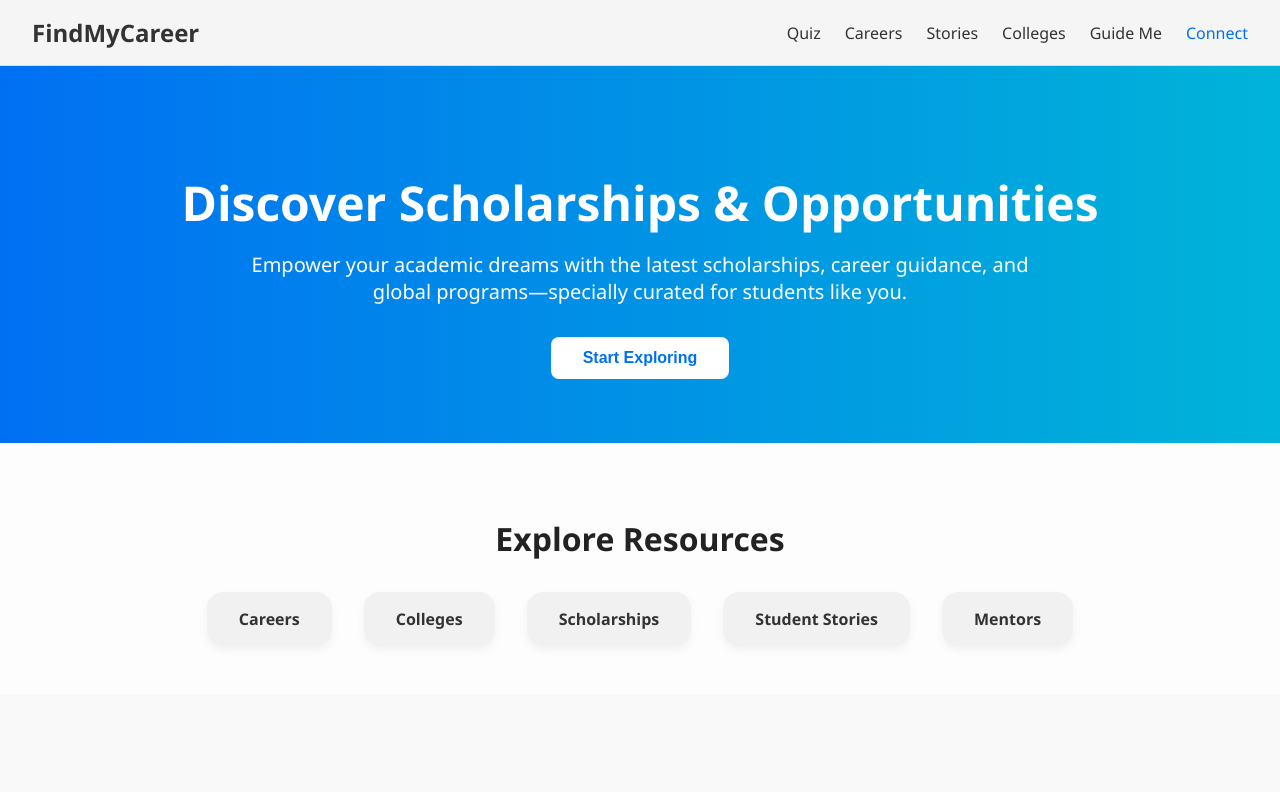
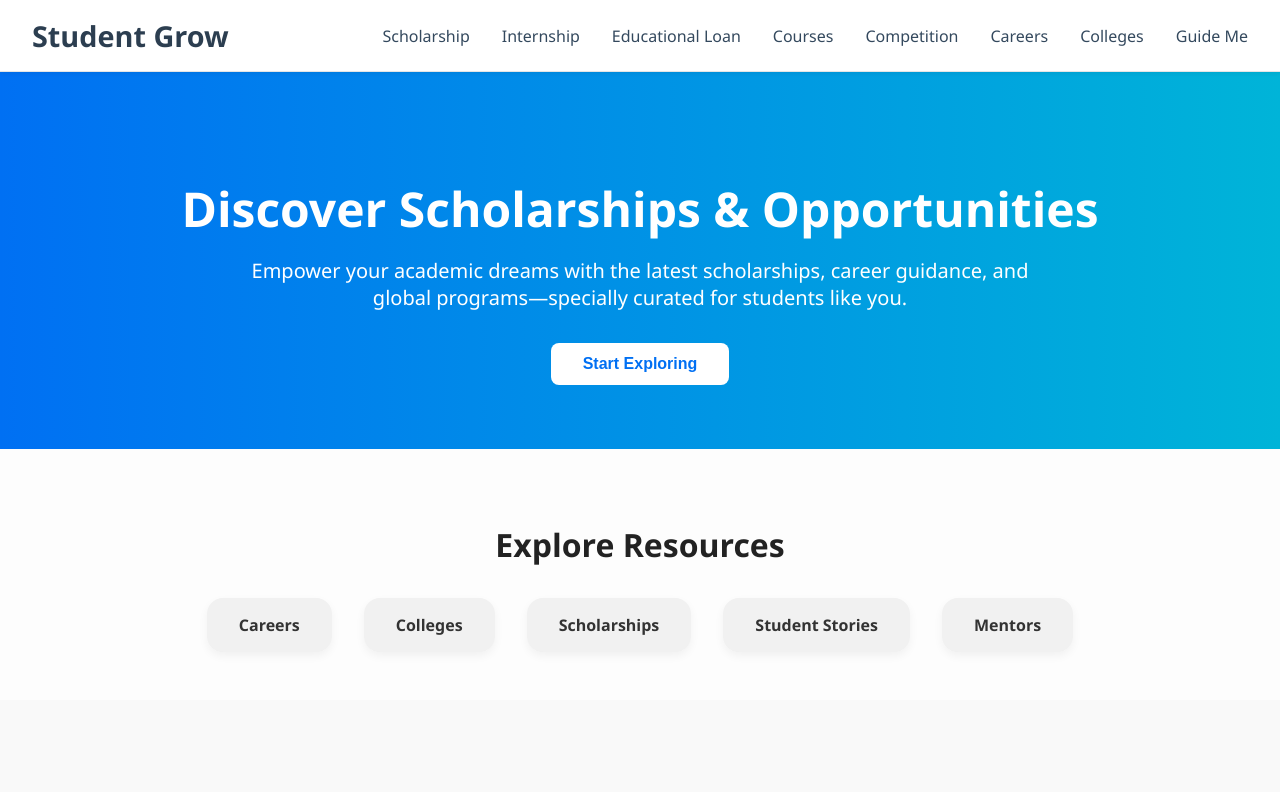
Before and after one commit to z9xqv7mkt3wl8psa/findmycareer, a Next.js app: page / in a window 1280 px wide. Shown: the top 792 px of the page. Built offline with nearby package versions, Linux system fonts and the light colour scheme.

Commit message:
Update Navbar.tsx

```diff
--- a/src/components/Navbar.tsx
+++ b/src/components/Navbar.tsx
@@ -1,30 +1,190 @@
 import Link from 'next/link';
+import { useState } from 'react';
 
 export default function Navbar() {
+  const [hovered, setHovered] = useState<string | null>(null);
+  const [submenuVisible, setSubmenuVisible] = useState<string | null>(null);
+
+  const navItems = [
+    {
+      label: 'Scholarship',
+      path: '/scholarship',
+      subItems: [
+        'Top Scholarship for Class 10',
+        'Top Scholarship for Class 11',
+        'Top Scholarship for Class 12',
+        'Top Scholarship for ITI',
+        'Top Scholarship for Diploma',
+        'Top Scholarship for Bachelors',
+        'Top Scholarship for Engineering',
+        'Top Scholarship for Medical',
+        'Top Scholarship for Masters',
+        'Top Scholarship for Professional Course',
+        'Top Scholarship for PhD',
+        'Top Scholarship for Post Doctoral',
+        'Top Abroad Scholarships'
+      ].map(title => ({
+        label: title,
+        path: `/scholarship/${title.toLowerCase().replace(/\s+/g, '-')}`
+      }))
+    },
+    {
+      label: 'Internship',
+      path: '/internship',
+      subItems: [
+        'Top Internships for Engineering',
+        'Top Internships for Bachelors',
+        'Top Internships for Masters',
+      ].map(title => ({
+        label: title,
+        path: `/internship/${title.toLowerCase().replace(/\s+/g, '-')}`
+      }))
+    },
+    {
+      label: 'Educational Loan',
+      path: '/loan',
+      subItems: [
+        'Top Educational Loan for Engineering',
+        'Top Educational Loan for Bachelors',
+        'Top Educational Loan for Masters',
+      ].map(title => ({
+        label: title,
+        path: `/loan/${title.toLowerCase().replace(/\s+/g, '-')}`
+      }))
+    },
+    {
+      label: 'Courses',
+      path: '/courses',
+      subItems: [
+        'Top Courses for Engineering',
+        'Top Courses for Bachelors',
+        'Top Courses for Masters',
+      ].map(title => ({
+        label: title,
+        path: `/courses/${title.toLowerCase().replace(/\s+/g, '-')}`
+      }))
+    },
+
+    {
+      label: 'Competition',
+      path: '/competition',
+      subItems: [
+        'Hackathon',
+        'Quizez',
+      ].map(title => ({
+        label: title,
+        path: `/competition/${title.toLowerCase().replace(/\s+/g, '-')}`
+      }))
+    },
+
+
+    { label: 'Careers', path: '/careers' },
+    {
+      label: 'Colleges',
+      path: '/colleges',
+      subItems: [
+        'National Colleges',
+        'Abroad Colleges',
+      ].map(title => ({
+        label: title,
+        path: `/colleges/${title.toLowerCase().replace(/\s+/g, '-')}`
+      }))
+    },
+
+    { label: 'Guide Me', path: '/guide' },
+  ];
+
   return (
-    <nav style={{
-      display: 'flex',
-      justifyContent: 'space-between',
-      alignItems: 'center',
-      padding: '1rem 2rem',
-      backgroundColor: '#f5f5f5',
-      borderBottom: '1px solid #ddd'
-    }}>
-      <div>
-        <Link href="/" style={{ fontWeight: 'bold', fontSize: '1.5rem', color: '#333' }}>
-          FindMyCareer
-        </Link>
-      </div>
+    <nav style={styles.nav}>
+      <Link href="/" style={styles.logo}>
+        Student Grow
+      </Link>
 
-      <ul style={{ display: 'flex', listStyle: 'none', gap: '1.5rem', margin: 0 }}>
-        <li><Link href="/quiz" style={{ textDecoration: 'none', color: '#333' }}>Quiz</Link></li>
-        <li><Link href="/careers" style={{ textDecoration: 'none', color: '#333' }}>Careers</Link></li>
-        <li><Link href="/stories" style={{ textDecoration: 'none', color: '#333' }}>Stories</Link></li>
-        <li><Link href="/colleges" style={{ textDecoration: 'none', color: '#333' }}>Colleges</Link></li>
-        <li><a href="/guide" style={{ textDecoration: 'none', color: '#333' }}>Guide Me</a></li>
-        <li><a href="/connect">Connect</a></li>
+      <ul style={styles.menu}>
+        {navItems.map(({ label, path, subItems }) => (
+          <li
+            key={path}
+            style={{ position: 'relative' }}
+            onMouseEnter={() => setSubmenuVisible(path)}
+            onMouseLeave={() => setSubmenuVisible(null)}
+          >
+            <Link
+              href={path}
+              style={{
+                ...styles.link,
+                color: hovered === path ? '#0070f3' : '#34495e'
+              }}
+              onMouseEnter={() => setHovered(path)}
+              onMouseLeave={() => setHovered(null)}
+            >
+              {label}
+            </Link>
 
+            {subItems && submenuVisible === path && (
+              <ul style={styles.submenu}>
+                {subItems.map((sub) => (
+                  <li key={sub.path}>
+                    <Link href={sub.path} style={styles.submenuItem}>
+                      {sub.label}
+                    </Link>
+                  </li>
+                ))}
+              </ul>
+            )}
+          </li>
+        ))}
       </ul>
     </nav>
   );
 }
+
+const styles: { [key: string]: React.CSSProperties } = {
+  nav: {
+    display: 'flex',
+    justifyContent: 'space-between',
+    alignItems: 'center',
+    padding: '1rem 2rem',
+    backgroundColor: '#ffffff',
+    borderBottom: '1px solid #e5e5e5',
+    position: 'sticky',
+    top: 0,
+    zIndex: 1000,
+    boxShadow: '0 2px 4px rgba(0, 0, 0, 0.05)'
+  },
+  logo: {
+    fontWeight: 'bold',
+    fontSize: '1.8rem',
+    color: '#2c3e50',
+    textDecoration: 'none'
+  },
+  menu: {
+    display: 'flex',
+    listStyle: 'none',
+    gap: '2rem',
+    margin: 0,
+    padding: 0
+  },
+  link: {
+    textDecoration: 'none',
+    fontWeight: 500,
+    transition: 'color 0.3s'
+  },
+  submenu: {
+    position: 'absolute',
+    top: '100%',
+    left: 0,
+    backgroundColor: '#fff',
+    boxShadow: '0px 4px 12px rgba(0,0,0,0.1)',
+    borderRadius: '0.4rem',
+    padding: '0.5rem 0',
+    zIndex: 1001,
+    minWidth: '240px'
+  },
+  submenuItem: {
+    display: 'block',
+    padding: '0.5rem 1rem',
+    color: '#333',
+    textDecoration: 'none',
+    whiteSpace: 'nowrap'
+  }
+};
```
